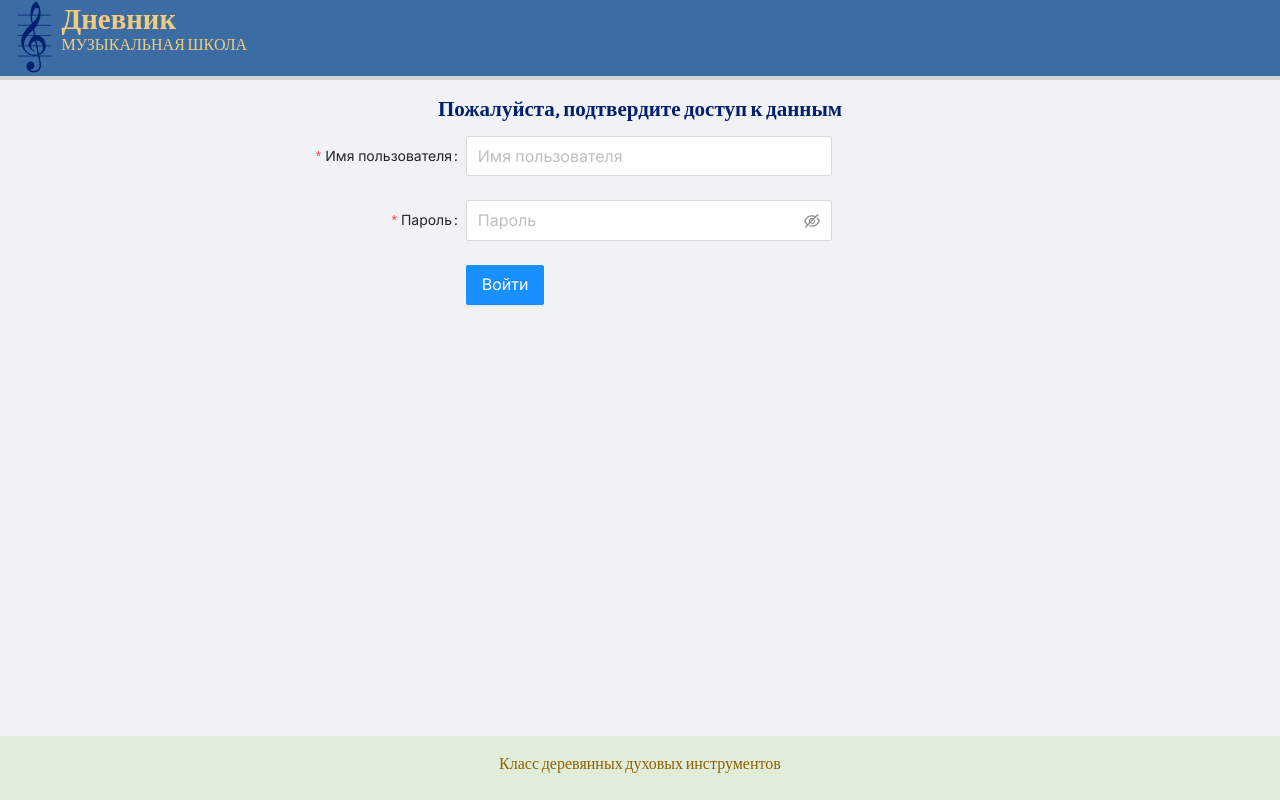
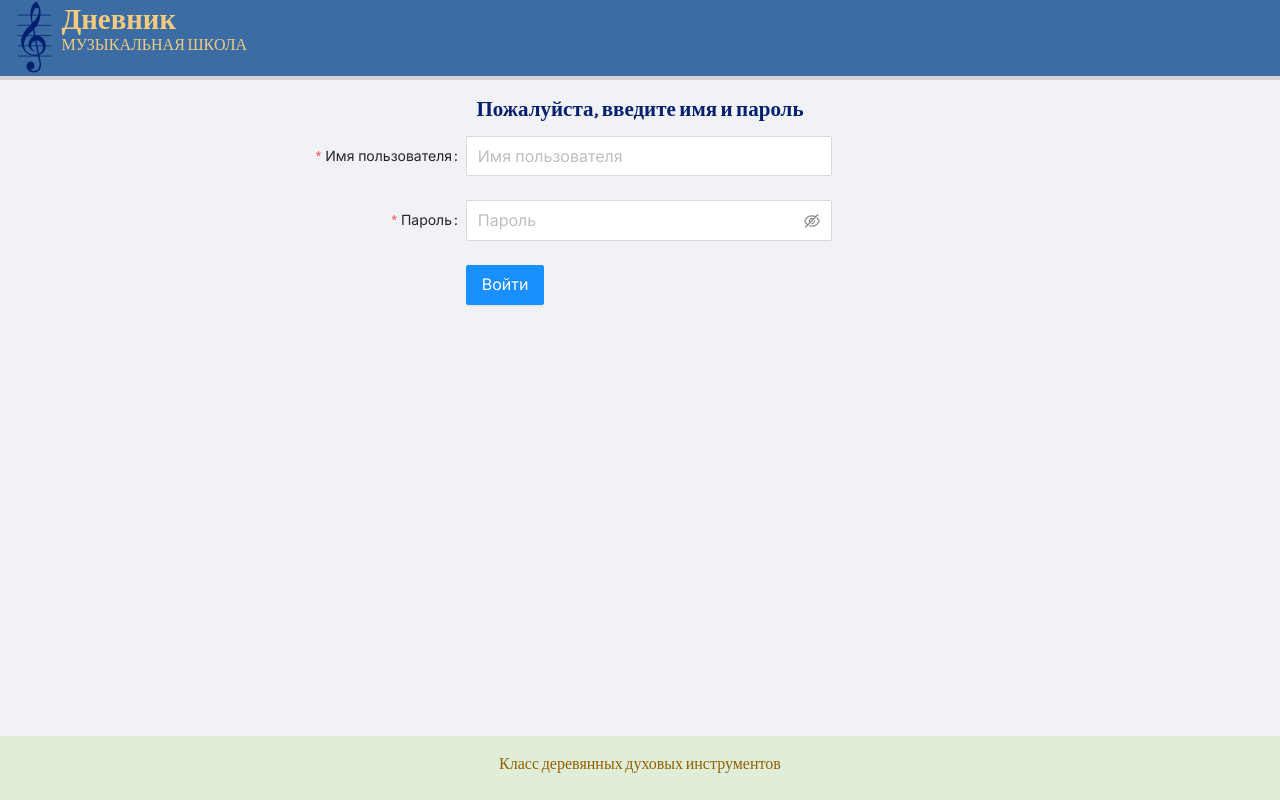
Before and after one commit to sheraff0/muz, a React (Create React App) app in the folder april/: page /diary/login in a window 1280 px wide. Built offline with nearby package versions, Linux system fonts and the light colour scheme.

Commit message:
index page route changed

```diff
--- a/april/src/components/Layouts/LoginLayout.js
+++ b/april/src/components/Layouts/LoginLayout.js
@@ -7,7 +7,7 @@ export default () => {
   const layoutSchema = {
     content:
       <>
-        <h1 className="page-header">Пожалуйста, подтвердите доступ к данным</h1>
+        <h1 className="page-header">Пожалуйста, введите имя и пароль</h1>
         <Row>
           <Col xs={1} sm={2} md={3} lg={4} />
           <Col flex="auto">
```
Also changed, not shown: 1 other file (tests, documents, lock files or other folders).
